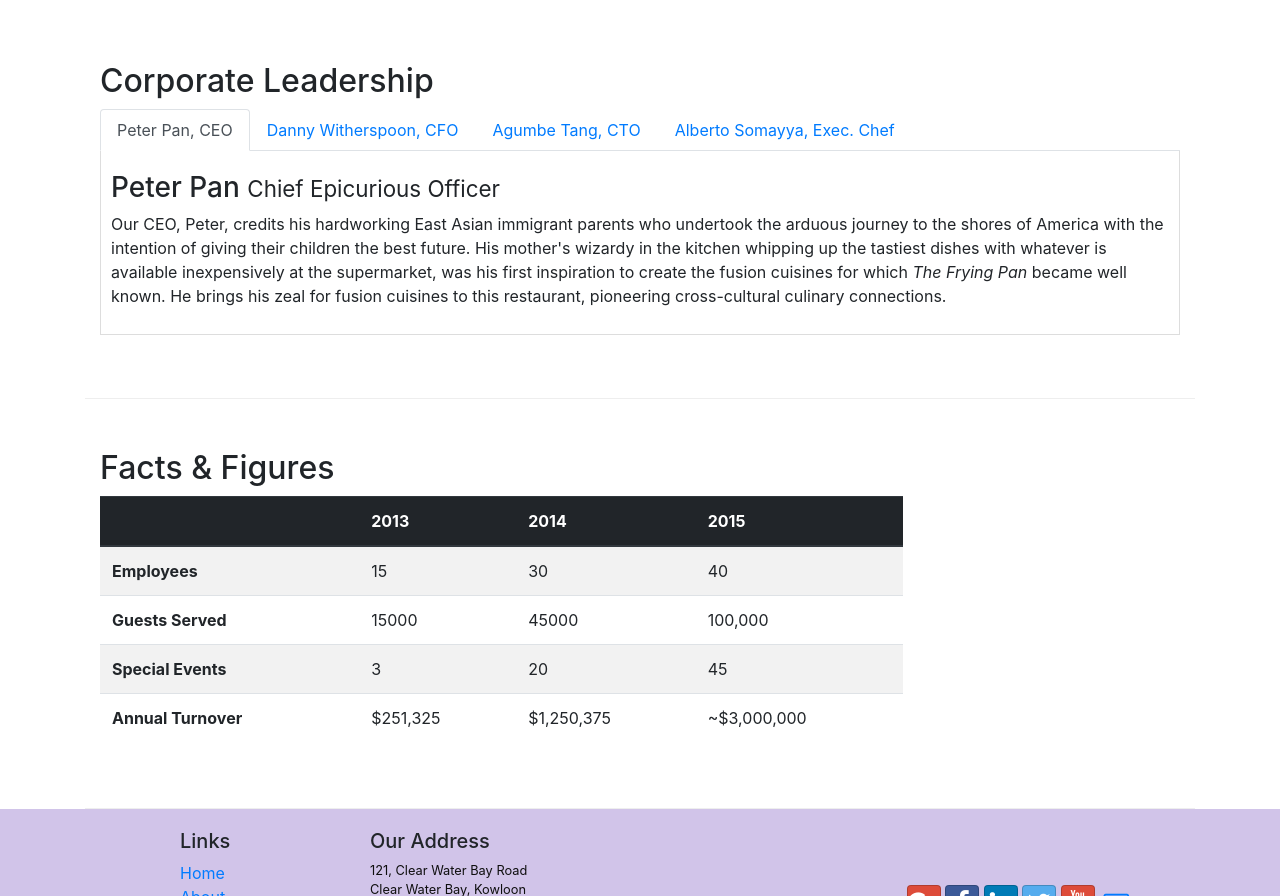
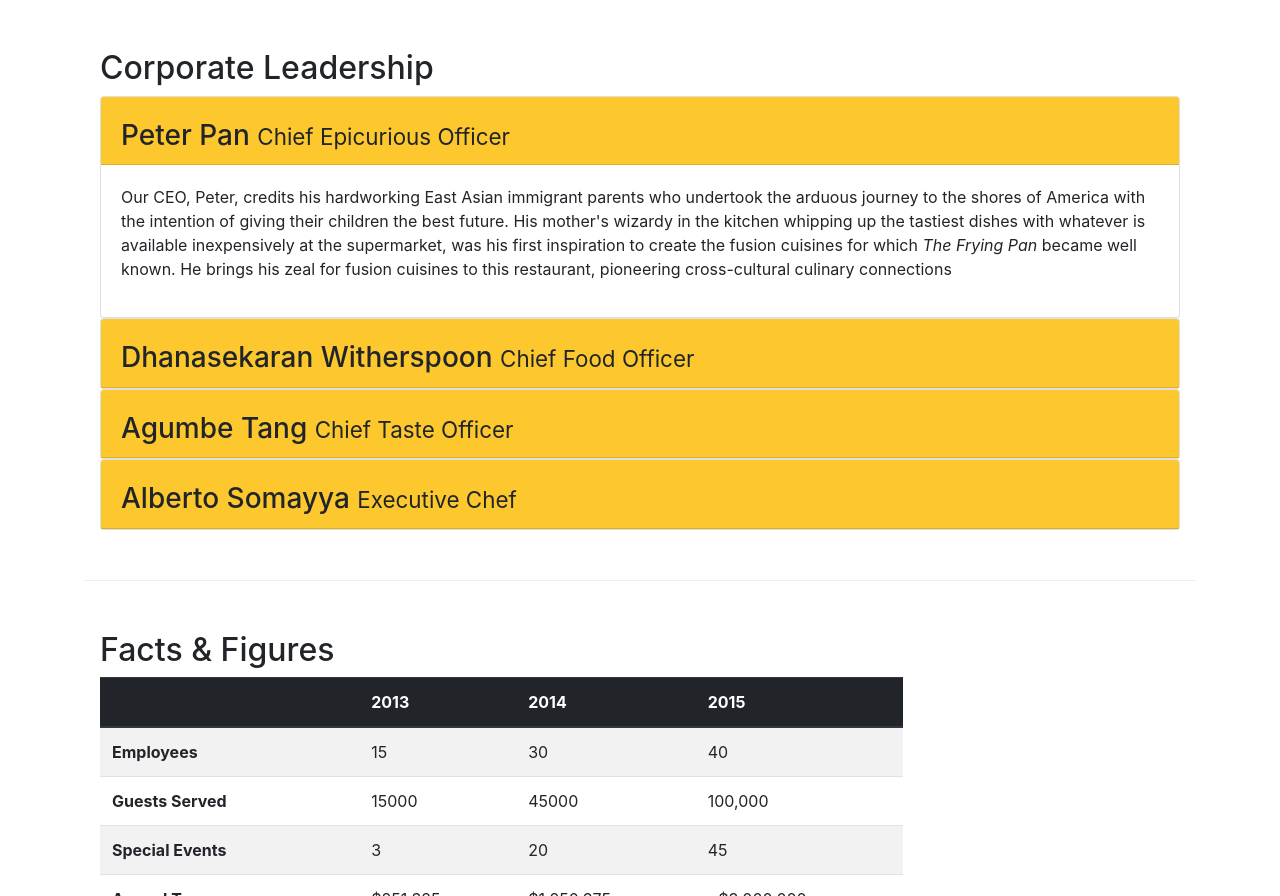
Before and after one commit to NorahAlShaikhMubarak/git-test, a website: page aboutus.html in a window 1280 px wide. Shown: the part 1232-2128 px from the top of the page. Drawn offline with nearby package versions, Linux system fonts and the light colour scheme.

Commit message:
accordination

```diff
--- a/aboutus.html
+++ b/aboutus.html
@@ -103,46 +103,70 @@
                 <div class="col-12">
                 <h2>Corporate Leadership</h2>
 
-                <ul class="nav nav-tabs">
-                    <li class="nav-item">
-                      <a class="nav-link active" href="#peter"
-                        role="tab" data-toggle="tab">Peter Pan, CEO</a>
-                    </li>
-                    <li class="nav-item">
-                      <a class="nav-link" href="#danny" role="tab"
-                        data-toggle="tab">Danny Witherspoon, CFO</a>
-                    </li>
-                    <li class="nav-item">
-                      <a class="nav-link" href="#agumbe"role="tab"
-                        data-toggle="tab">Agumbe Tang, CTO</a>
-                    </li>
-                    <li class="nav-item">
-                      <a class="nav-link" href="#alberto" role="tab"
-                        data-toggle="tab">Alberto Somayya, Exec. Chef</a>
-                    </li>
-                </ul>
 
-                <div class="tab-content">
 
-                    <div role="tabpanel" class="tab-pane fade show active" id="peter">
-                    <h3>Peter Pan <small>Chief Epicurious Officer</small></h3>
-                    <p class="d-none d-sm-block">Our CEO, Peter, credits his hardworking East Asian immigrant parents who undertook the arduous journey to the shores of America with the intention of giving their children the best future. His mother's wizardy in the kitchen whipping up the tastiest dishes with whatever is available inexpensively at the supermarket, was his first inspiration to create the fusion cuisines for which <em>The Frying Pan</em> became well known. He brings his zeal for fusion cuisines to this restaurant, pioneering cross-cultural culinary connections.</p>
+                <div id="accordian">
+
+                    <div class="card">
+                        <div class="card-header" role="tab" id="peterhead">
+                        <h3 class="mb-0">
+                            <a data-toggle="collapse" data-target="#peter">
+                            Peter Pan <small>Chief Epicurious Officer</small>
+                            </a>
+                        </h3>
+                        </div>
+                        <div class="collapse show" id="peter" data-parent="#accordion">
+                            <div class="card-body">
+                                <p class="d-none d-sm-block">Our CEO, Peter, credits his hardworking East Asian immigrant parents who undertook the arduous journey to the shores of America with the intention of giving their children the best future. His mother's wizardy in the kitchen whipping up the tastiest dishes with whatever is available inexpensively at the supermarket, was his first inspiration to create the fusion cuisines for which <em>The Frying Pan</em> became well known. He brings his zeal for fusion cuisines to this restaurant, pioneering cross-cultural culinary connections</p>
+                            </div>
+                        </div>
                     </div>
 
-                    <div role="tabpanel" class="tab-pane fade" id="danny">
-                    <h3>Dhanasekaran Witherspoon <small>Chief Food Officer</small></h3>
-                    <p class="d-none d-sm-block">Our CFO, Danny, as he is affectionately referred to by his colleagues, comes from a long established family tradition in farming and produce. His experiences growing up on a farm in the Australian outback gave him great appreciation for varieties of food sources. As he puts it in his own words, <em>Everything that runs, wins, and everything that stays, pays!</em></p>
+
+                    <div class="card">
+                        <div class="card-header" role="tab" id="dannyhead">
+                        <h3 class="mb-0">
+                            <a class="collapsed" data-toggle="collapse" data-target="#danny">
+                            Dhanasekaran Witherspoon <small>Chief Food Officer</small>
+                            </a>
+                        </h3>
                     </div>
+                    <div class="collapse" id="danny" data-parent="#accordion">
+                        <div class="card-body">
+                            <p class="d-none d-sm-block">Our CFO, Danny, as he is affectionately referred to by his colleagues, comes from a long established family tradition in farming and produce. His experiences growing up on a farm in the Australian outback gave him great appreciation for varieties of food sources. As he puts it in his own words, <em>Everything that runs, wins, and everything that stays, pays!</em></em></p>
+                        </div>
+                    </div>
+                </div>
 
-                    <div role="tabpanel" class="tab-pane fade" id="agumbe">
-                    <h3>Agumbe Tang <small>Chief Taste Officer</small></h3>
-                    <p class="d-none d-sm-block">Blessed with the most discerning gustatory sense, Agumbe, our CTO, personally ensures that every dish that we serve meets his exacting tastes. Our chefs dread the tongue lashing that ensues if their dish does not meet his exacting standards. He lives by his motto, <em>You click only if you survive my lick.</em></p>
+                <div class="card">
+                        <div class="card-header" role="tab" id="agumbehead">
+                        <h3 class="mb-0">
+                            <a class="collapsed" data-toggle="collapse" data-target="#agumbe">
+                            Agumbe Tang <small>Chief Taste Officer</small>
+                            </a>
+                        </h3>
                     </div>
+                    <div class="collapse" id="agumbe" data-parent="#accordion">
+                        <div class="card-body">
+                            <p class="d-none d-sm-block">Blessed with the most discerning gustatory sense, Agumbe, our CTO, personally ensures that every dish that we serve meets his exacting tastes. Our chefs dread the tongue lashing that ensues if their dish does not meet his exacting standards. He lives by his motto, <em>You click only if you survive my lick.</em></p>
+                        </div>
+                    </div>
+                </div>
 
-                    <div role="tabpanel" class="tab-pane fade" id="alberto">
-                    <h3>Alberto Somayya <small>Executive Chef</small></h3>
-                    <p class="d-none d-sm-block">Award winning three-star Michelin chef with wide International experience having worked closely with whos-who in the culinary world, he specializes in creating mouthwatering Indo-Italian fusion experiences. He says, <em>Put together the cuisines from the two craziest cultures, and you get a winning hit! Amma Mia!</em></p>
+                <div class="card">
+                        <div class="card-header" role="tab" id="albertohead">
+                        <h3 class="mb-0">
+                            <a class="collapsed" data-toggle="collapse" data-target="#alberto">
+                            Alberto Somayya <small>Executive Chef</small>
+                            </a>
+                        </h3>
                     </div>
+                    <div class="collapse" id="alberto" data-parent="#accordion">
+                        <div class="card-body">
+                            <p class="d-none d-sm-block">Award winning three-star Michelin chef with wide International experience having worked closely with whos-who in the culinary world, he specializes in creating mouthwatering Indo-Italian fusion experiences. He says, <em>Put together the cuisines from the two craziest cultures, and you get a winning hit! Amma Mia!</em></p>
+                        </div>
+                    </div>
+                </div>
 
                 </div>
 
```
